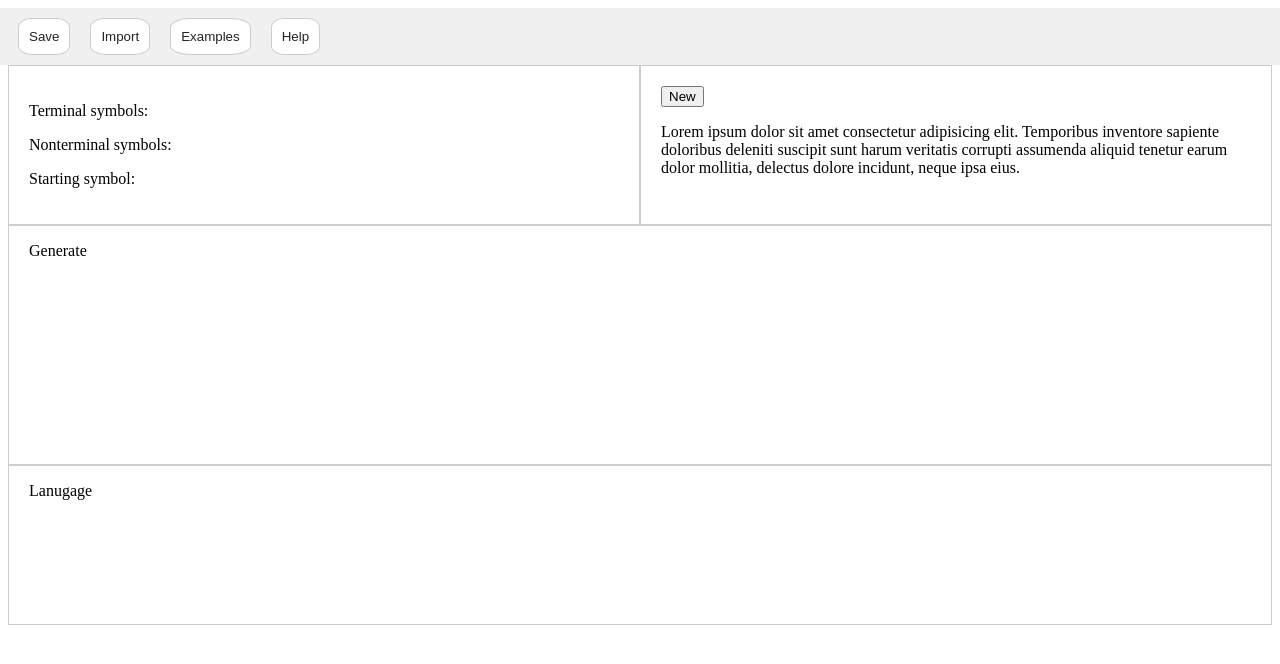
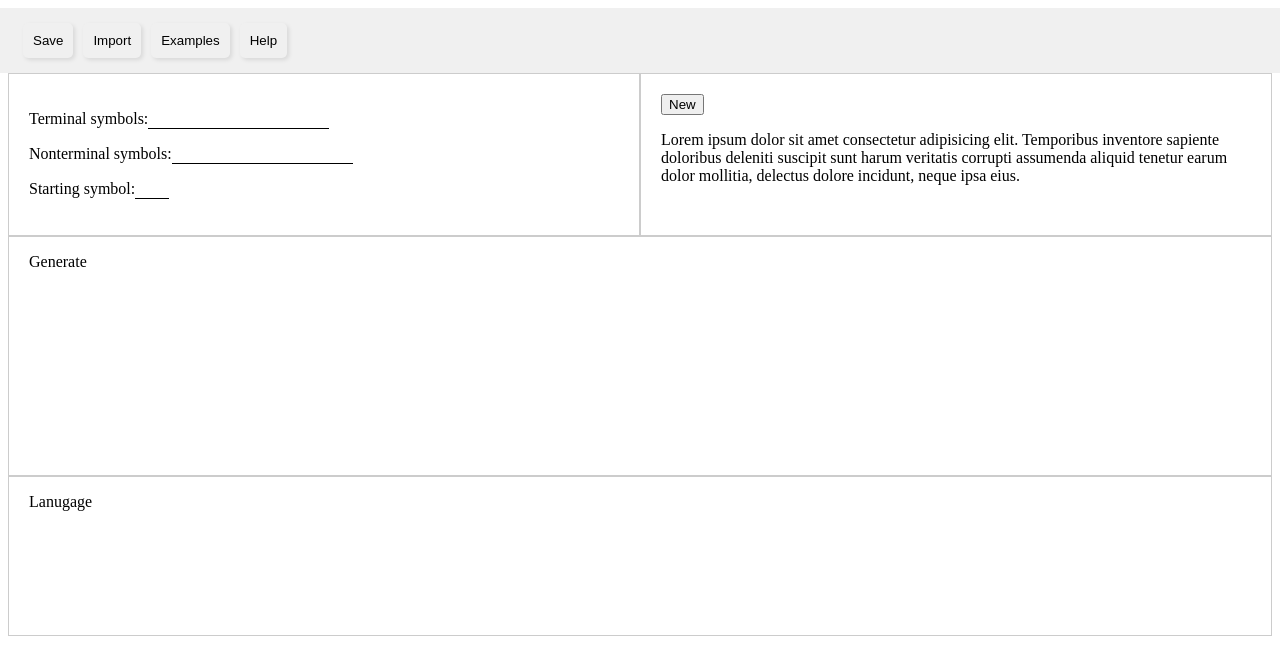
Before and after one commit to ditaa99/genLang, a React (Vite) app in the folder front/: page / in a window 1280 px wide. Shown: the top 664 px of the page. Built offline with nearby package versions, Linux system fonts and the light colour scheme.

Commit message:
update basic layout

```diff
--- a/front/src/App.jsx
+++ b/front/src/App.jsx
@@ -33,11 +33,18 @@ const YourReactComponent = () => {
     </div>
 
     <div className="symb_rules">
-      <div className="symbols">
-        <p>Terminal symbols:</p>
-        <p>Nonterminal symbols:</p>
-        <p>Starting symbol:</p>
-      </div>
+    <div className="symbols">
+      <p>Terminal symbols:
+        <input type="text"  style={{border: "none", borderBottom: "1px solid black"}} />
+      </p>
+      <p>Nonterminal symbols:
+        <input type="text" style={{border: "none", borderBottom: "1px solid black"}} />
+      </p>
+      <p>Starting symbol:
+        <input type="text"  style={{border: "none", borderBottom: "1px solid black", width:"30px"}} />
+      </p>
+    </div>
+
       <div className="rules">
         <button>New</button>
         <p>Lorem ipsum dolor sit amet consectetur adipisicing elit. Temporibus inventore sapiente doloribus deleniti suscipit sunt harum veritatis corrupti assumenda aliquid tenetur earum dolor mollitia, delectus dolore incidunt, neque ipsa eius.</p>
--- a/front/src/index.css
+++ b/front/src/index.css
@@ -5,7 +5,7 @@
   width: 100%;
 }
 
-.menu {
+/* .menu {
   width: 100%;
   display: flex;
   justify-content: flex-start;
@@ -21,10 +21,32 @@
   background-color: white;
   cursor: pointer;
   color: rgb(37, 35, 35);
+} */
+
+.menu {
+  width: 100%;
+  display: flex;
+  justify-content: flex-start;
+  padding: 10px 0 10px 20px;
+  background-color: #f0f0f0;
+}
+
+.menu-item {
+  padding: 10px;
+  border: none;
+  border-radius: 5px;
+  background-color: #f0f0f0;
+  color: black;
+  font-family: sans-serif;
+  /* font-weight: bold; */
+  cursor: pointer;
+  margin: 5px;
+  box-shadow: 2px 2px 4px 0px rgba(0, 0, 0, 0.1);
+  transition-duration: 0.4s;
 }
 
 .menu-item:hover {
-  border-color: #b2b1b1;
+  border-color: #969595;
   box-shadow: 4px 4px 8px 0px rgba(0,0,0,0.4);
 }
 
```
